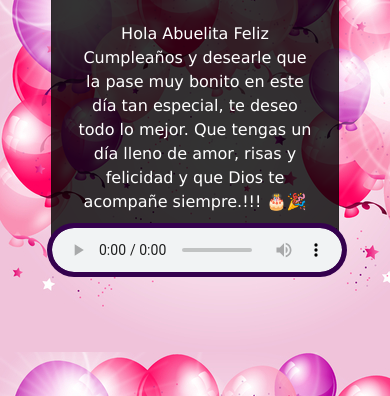
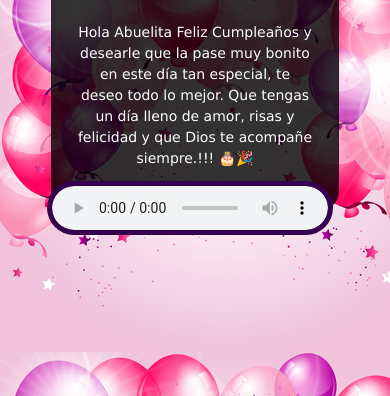
Before and after one commit to anthonyp20/Feliz_Cumple_Abuelita, a plain HTML site: page index.html in a window 390 px wide. Shown: the part 448-844 px from the top of the page. Drawn offline with nearby package versions, Linux system fonts and the light colour scheme.

Commit message:
Add files via upload

```diff
--- a/css/styles.css
+++ b/css/styles.css
@@ -118,3 +118,24 @@ audio{
         left: -5px;
     }
 }
+
+@media (max-width: 480px) {
+    .card-body {
+        font-size: 14px;
+    }
+
+    audio {
+        width: 100%;
+    }
+}
+@media (max-width: 1200px) {
+    .card {
+        width: 80%;
+    }
+}
+
+@media (max-width: 992px) {
+    .card {
+        width: 90%;
+    }
+}
```
